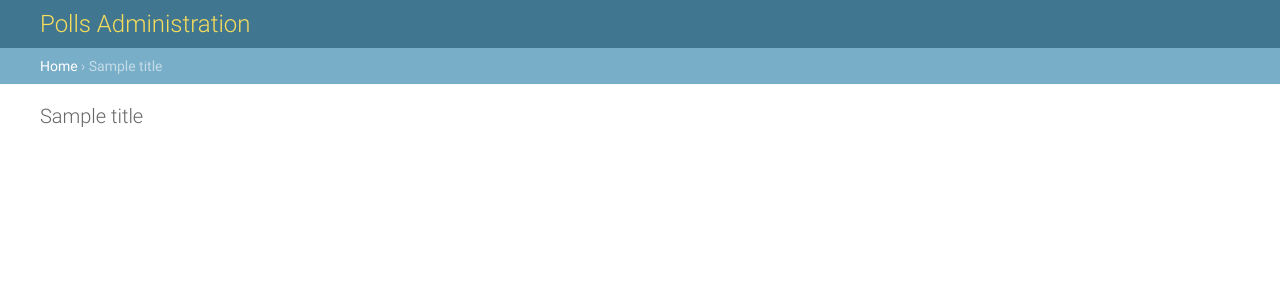
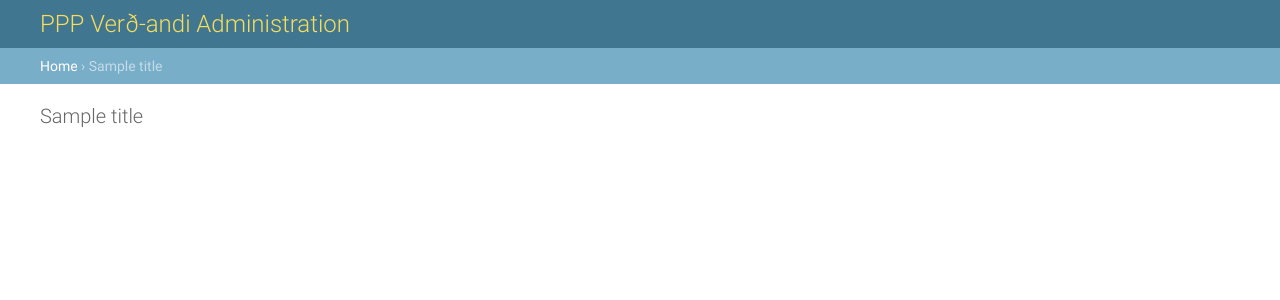
Before and after one commit to hagstofan/verd-andi, a Django app: template src/verd_andi/templates/admin/base_site.html in a window 1280 px wide. Shown: the top 300 px of the page. Run offline with Django 3.2, Linux system fonts and the light colour scheme; the template is opened without the code that fills it: most values are stand-ins (such as "Sample title", 1, 10 or a date in 2020); some libraries are stand-ins or nearby versions.

Commit message:
admin template site name change

```diff
--- a/src/verd_andi/templates/admin/base_site.html
+++ b/src/verd_andi/templates/admin/base_site.html
@@ -3,7 +3,7 @@
 {% block title %}{{ title }} | {{ site_title|default:_('Django site admin') }}{% endblock %}
 
 {% block branding %}
-<h1 id="site-name"><a href="{% url 'admin:index' %}">Polls Administration</a></h1>
+<h1 id="site-name"><a href="{% url 'admin:index' %}">PPP Verð-andi Administration</a></h1>
 {% endblock %}
 
 {% block nav-global %}{% endblock %}
```
